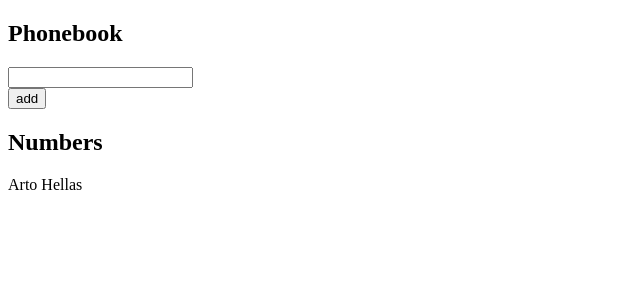
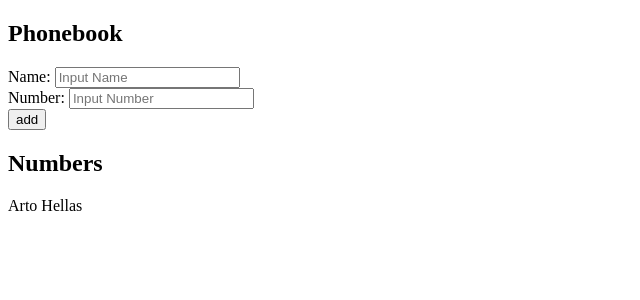
Before and after one commit to 22sanjeevrai22/fullstack-open-exercises, a React (Vite) app in the folder part-2/Part-2/: page / in a window 1280 px wide. Shown: the top 300 px of the page, without its empty margins (0-640 px from the left). Built offline with nearby package versions, Linux system fonts and the light colour scheme.

Commit message:
2.8 exercise completed

```diff
--- a/part-2/Part-2/src/App.tsx
+++ b/part-2/Part-2/src/App.tsx
@@ -1,11 +1,13 @@
 import { useState } from "react";
 interface Person {
   name: string;
+  number?: string;
 }
 
 const App = () => {
   const [persons, setPersons] = useState<Person[]>([{ name: "Arto Hellas" }]);
   const [newName, setNewName] = useState("");
+  const [newNumber, setNewNumber] = useState("");
 
   const checkDuplicate = () => {
     return persons.some(
@@ -13,8 +15,12 @@ const App = () => {
     );
   };
 
-  const handleChange = (e: React.ChangeEvent<HTMLInputElement>): void => {
+  const handleNameChange = (e: React.ChangeEvent<HTMLInputElement>): void => {
     setNewName(e.target.value);
+  };
+
+  const handleNumberChange = (e: React.ChangeEvent<HTMLInputElement>) => {
+    setNewNumber(e.target.value);
   };
 
   const handleSubmit = (e: React.FormEvent<HTMLFormElement>) => {
@@ -23,9 +29,10 @@ const App = () => {
     if (checkDuplicate()) {
       alert(`${newName} is already added to phonebook`);
     } else {
-      setPersons((prev) => [...prev, { name: newName }]);
+      setPersons((prev) => [...prev, { name: newName, number: newNumber }]);
     }
     setNewName("");
+    setNewNumber("");
   };
 
   console.log("newname", newName);
@@ -34,7 +41,20 @@ const App = () => {
       <h2>Phonebook</h2>
       <form onSubmit={handleSubmit}>
         <div>
-          <input value={newName} onChange={handleChange} />
+          Name:{" "}
+          <input
+            placeholder="Input Name"
+            value={newName}
+            onChange={handleNameChange}
+          />
+        </div>
+        <div>
+          Number:{" "}
+          <input
+            placeholder="Input Number"
+            value={newNumber}
+            onChange={handleNumberChange}
+          />
         </div>
         <div>
           <button type="submit">add</button>
@@ -42,7 +62,10 @@ const App = () => {
       </form>
       <h2>Numbers</h2>
       {persons.map((person) => (
-        <div key={person.name}>{person?.name}</div>
+        <div key={person.name}>
+          {person?.name}
+          <span>{person?.number}</span>
+        </div>
       ))}
     </div>
   );
```
